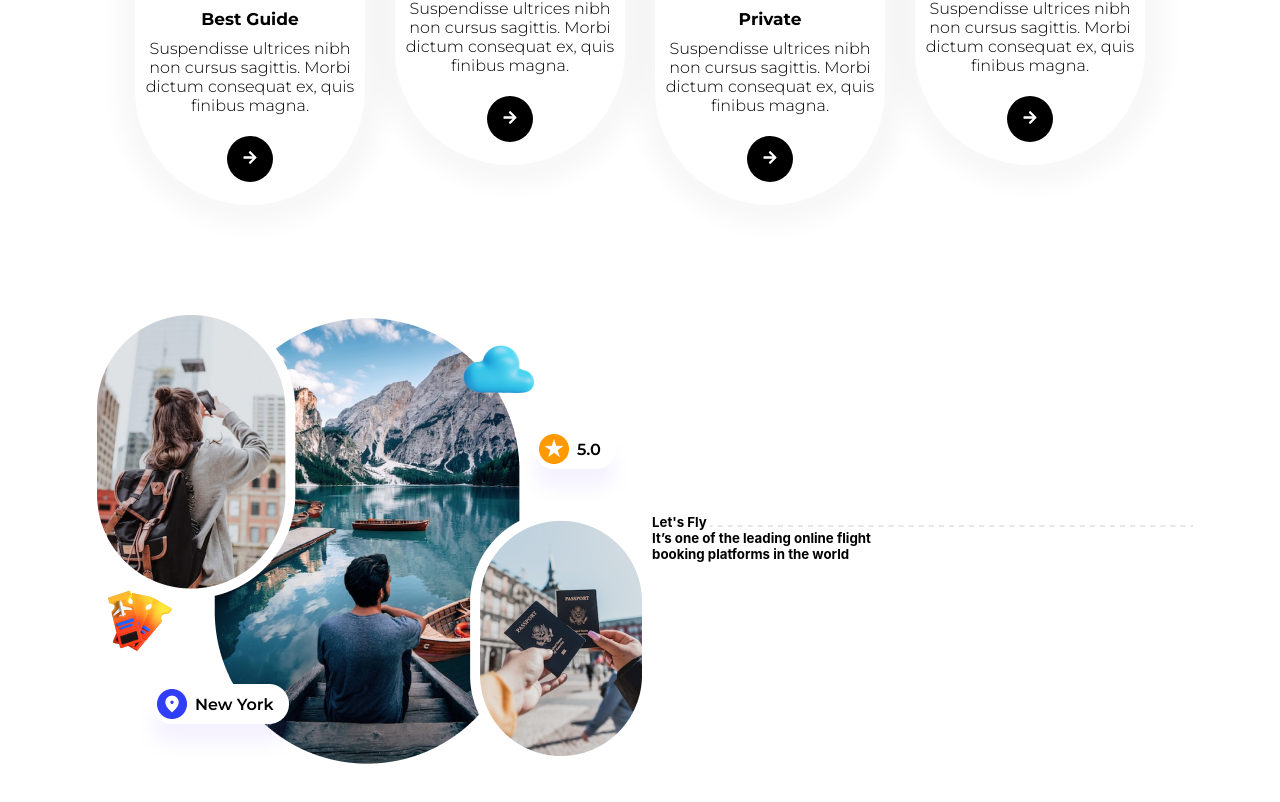
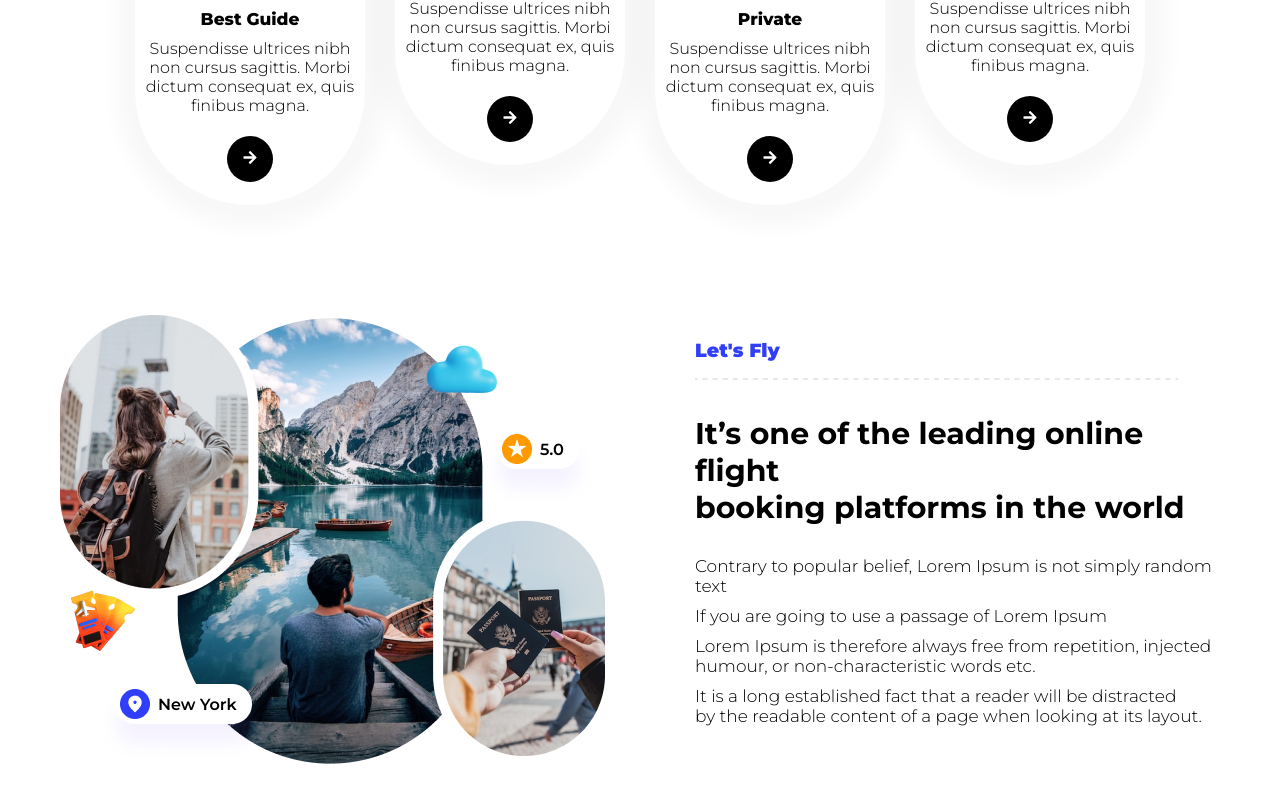
Before and after one commit to DevOlagboye/Aviation-Landpage, a React (Create React App) app: page / in a window 1280 px wide. Shown: the part 1308-2110 px from the top of the page. Built offline with nearby package versions, Linux system fonts and the light colour scheme.

Commit message:
Working  on the styling of the Call to Action Component

```diff
--- a/public/index.html
+++ b/public/index.html
@@ -13,7 +13,8 @@
       user's mobile device or desktop. See https://developers.google.com/web/fundamentals/web-app-manifest/
     -->
     <link rel="manifest" href="%PUBLIC_URL%/manifest.json" />
-    <link href="https://fonts.googleapis.com/css2?family=Montserrat:wght@100;300;600;700&display=swap" rel="stylesheet">
+    <link rel="preconnect" href="https://fonts.gstatic.com" crossorigin>
+    <link href="https://fonts.googleapis.com/css2?family=Montserrat:wght@100;300;600;700;800;900&display=swap" rel="stylesheet">
     <!--
       Notice the use of %PUBLIC_URL% in the tags above.
       It will be replaced with the URL of the `public` folder during the build.
--- a/src/Components/Cta/Cta.css
+++ b/src/Components/Cta/Cta.css
@@ -3,4 +3,25 @@
     display: flex;
     justify-content: center;
     align-items: center;
+    gap: 80px;
 }
+
+.cta-details h5 {
+    color: #313EF7;
+    font-family: "Montserrat", sans-serif;
+    font-size: 19px;
+    font-weight: 900;
+    margin-bottom: 30px;
+}
+
+.cta-details h4 {
+    font-family: "Montserrat", sans-serif;
+    font-size: 30px;
+    margin-bottom: 30px;
+}
+
+.cta-details p {
+    font-family: "Montserrat", sans-serif;
+    margin-bottom: 10px;
+    font-size: 17px;
+}
--- a/src/Components/Cta/Cta.jsx
+++ b/src/Components/Cta/Cta.jsx
@@ -11,7 +11,11 @@ const Cta = () => {
         </div>
         <div className='cta-details'>
             <h5>Let's Fly <img src={ctaLine} alt="CTA Line" /></h5>
-            <h5>It’s one of the leading online flight <br/> booking platforms in the world</h5>
+            <h4>It’s one of the leading online flight <br/> booking platforms in the world</h4>
+            <p>Contrary to popular belief, Lorem Ipsum is not simply random text</p>
+            <p>If you are going to use a passage of Lorem Ipsum</p>
+            <p>Lorem Ipsum is therefore always free from repetition, injected<br/> humour, or non-characteristic words etc.</p>
+            <p>It is a long established fact that a reader will be distracted <br/>by the readable content of a page when looking at its layout.</p>
         </div>
     </div>
   )
```
